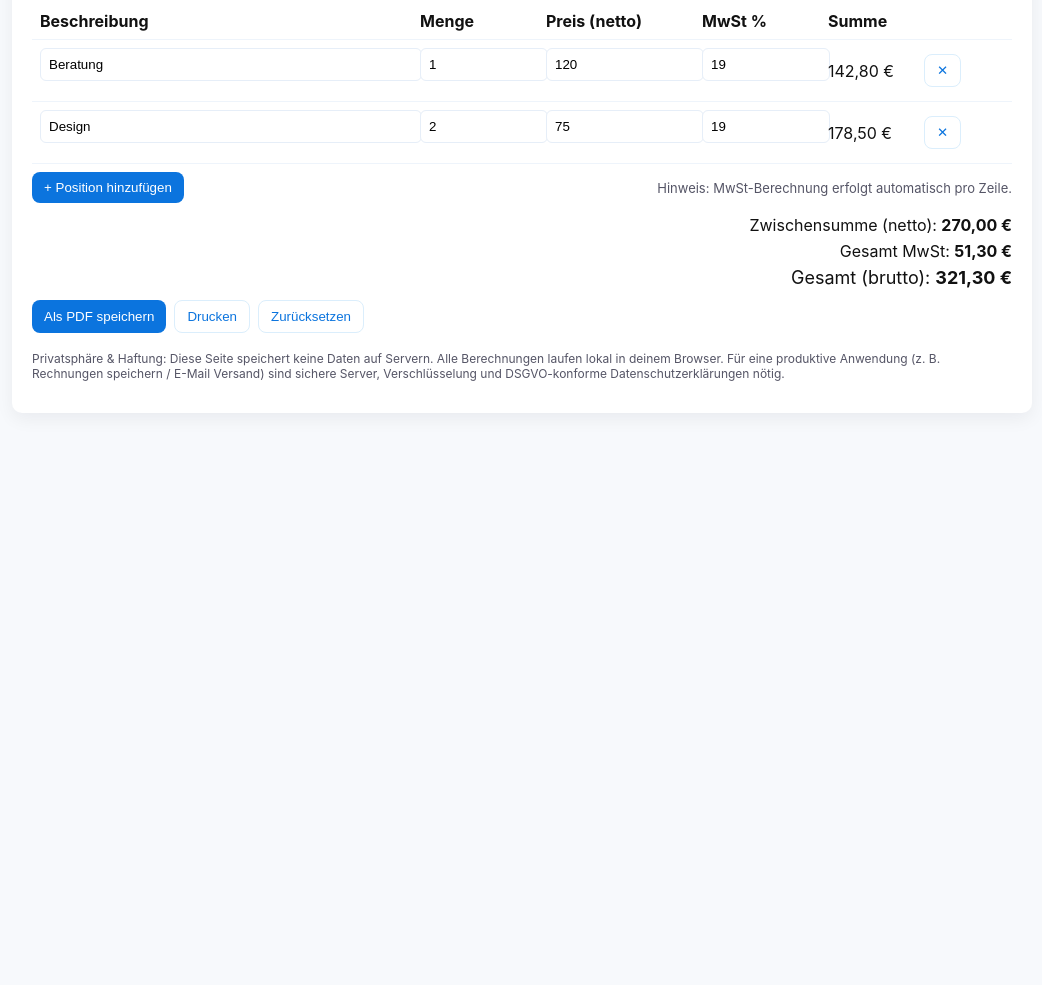
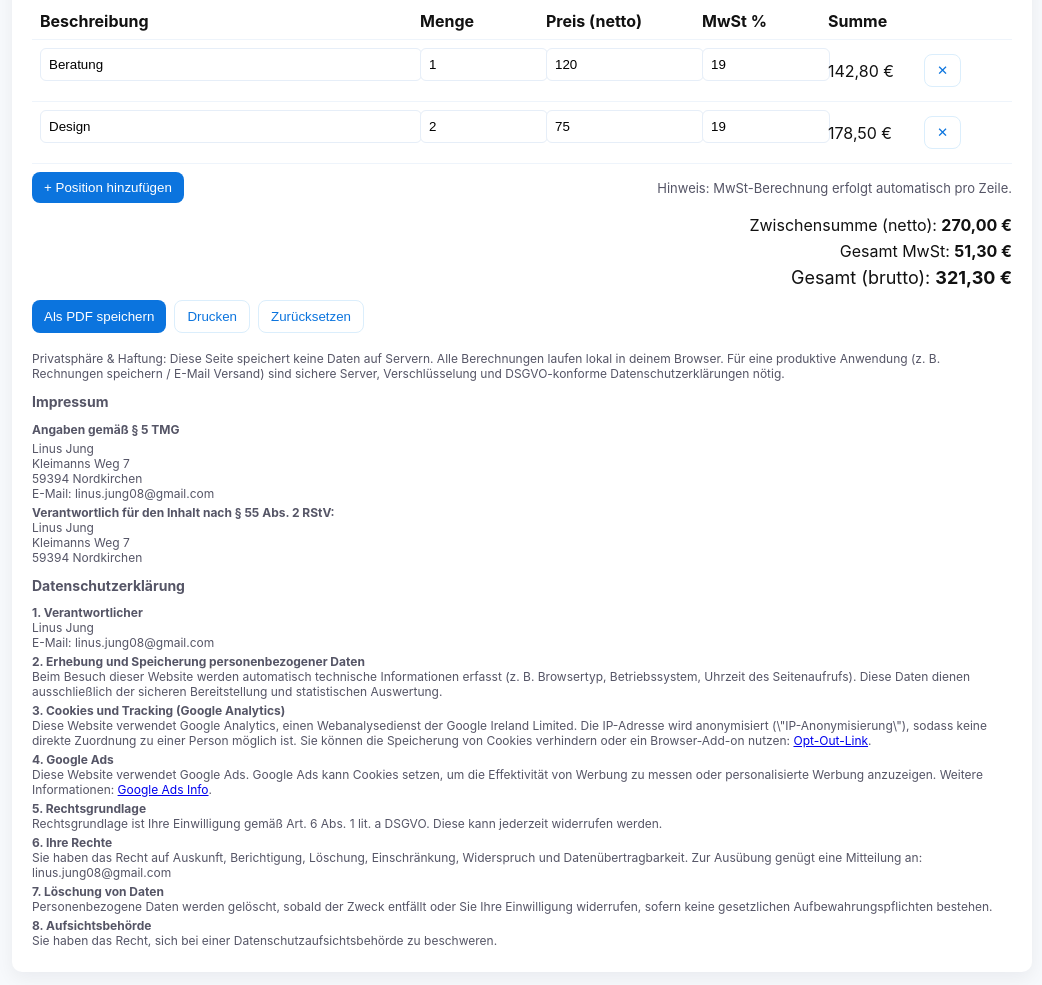
Before and after one commit to linusjung08/rechnungsgenerator, a plain HTML site: page invoice_generator.html in a window 1280 px wide. Shown: the part 269-1254 px from the top of the page, without its empty margins (118-1160 px from the left). Before the commit the page ends 800 px from the top, so only its background shows below. Drawn offline with Linux system fonts and the light colour scheme.

Commit message:
Update invoice_generator.html

```diff
--- a/invoice_generator.html
+++ b/invoice_generator.html
@@ -24,6 +24,8 @@
     .flex > *{flex:1}
     .small{font-size:13px}
     footer{margin-top:18px;font-size:12px;color:#556}
+    footer h2 {font-size:14px;margin-top:12px}
+    footer p {margin:4px 0}
   </style>
   <!-- html2pdf bundle for client-side PDF export -->
   <script src="https://cdnjs.cloudflare.com/ajax/libs/html2pdf.js/0.9.3/html2pdf.bundle.min.js"></script>
@@ -86,6 +88,43 @@
 
     <footer>
       <p>Privatsphäre &amp; Haftung: Diese Seite speichert keine Daten auf Servern. Alle Berechnungen laufen lokal in deinem Browser. Für eine produktive Anwendung (z. B. Rechnungen speichern / E-Mail Versand) sind sichere Server, Verschlüsselung und DSGVO-konforme Datenschutzerklärungen nötig.</p>
+
+      <h2>Impressum</h2>
+      <p><strong>Angaben gemäß § 5 TMG</strong></p>
+      <p>Linus Jung<br>
+      Kleimanns Weg 7<br>
+      59394 Nordkirchen<br>
+      E-Mail: linus.jung08@gmail.com</p>
+      <p><strong>Verantwortlich für den Inhalt nach § 55 Abs. 2 RStV:</strong><br>
+      Linus Jung<br>
+      Kleimanns Weg 7<br>
+      59394 Nordkirchen</p>
+
+      <h2>Datenschutzerklärung</h2>
+      <p><strong>1. Verantwortlicher</strong><br>
+      Linus Jung<br>
+      E-Mail: linus.jung08@gmail.com</p>
+
+      <p><strong>2. Erhebung und Speicherung personenbezogener Daten</strong><br>
+      Beim Besuch dieser Website werden automatisch technische Informationen erfasst (z. B. Browsertyp, Betriebssystem, Uhrzeit des Seitenaufrufs). Diese Daten dienen ausschließlich der sicheren Bereitstellung und statistischen Auswertung.</p>
+
+      <p><strong>3. Cookies und Tracking (Google Analytics)</strong><br>
+      Diese Website verwendet Google Analytics, einen Webanalysedienst der Google Ireland Limited. Die IP-Adresse wird anonymisiert (\"IP-Anonymisierung\"), sodass keine direkte Zuordnung zu einer Person möglich ist. Sie können die Speicherung von Cookies verhindern oder ein Browser-Add-on nutzen: <a href="https://tools.google.com/dlpage/gaoptout?hl=de" target="_blank">Opt-Out-Link</a>.</p>
+
+      <p><strong>4. Google Ads</strong><br>
+      Diese Website verwendet Google Ads. Google Ads kann Cookies setzen, um die Effektivität von Werbung zu messen oder personalisierte Werbung anzuzeigen. Weitere Informationen: <a href="https://policies.google.com/technologies/ads?hl=de" target="_blank">Google Ads Info</a>.</p>
+
+      <p><strong>5. Rechtsgrundlage</strong><br>
+      Rechtsgrundlage ist Ihre Einwilligung gemäß Art. 6 Abs. 1 lit. a DSGVO. Diese kann jederzeit widerrufen werden.</p>
+
+      <p><strong>6. Ihre Rechte</strong><br>
+      Sie haben das Recht auf Auskunft, Berichtigung, Löschung, Einschränkung, Widerspruch und Datenübertragbarkeit. Zur Ausübung genügt eine Mitteilung an: linus.jung08@gmail.com</p>
+
+      <p><strong>7. Löschung von Daten</strong><br>
+      Personenbezogene Daten werden gelöscht, sobald der Zweck entfällt oder Sie Ihre Einwilligung widerrufen, sofern keine gesetzlichen Aufbewahrungspflichten bestehen.</p>
+
+      <p><strong>8. Aufsichtsbehörde</strong><br>
+      Sie haben das Recht, sich bei einer Datenschutzaufsichtsbehörde zu beschweren.</p>
     </footer>
   </div>
 
@@ -144,23 +183,34 @@
       grandTotalEl.textContent = fmt(subtotal + taxTotal);
     }
 
-    // PDF export using html2pdf
+    // PDF export using html2pdf (fixed)
     document.getElementById('download-pdf').addEventListener('click', () => {
-      // build a printable clone with simplified styling
-      const el = document.getElementById('invoice-app');
+      const original = document.getElementById('invoice-app');
+      const clone = original.cloneNode(true);
+
+      // Buttons entfernen
+      clone.querySelectorAll('button').forEach(btn => btn.remove());
+
+      // Eingabefelder in Text umwandeln
+      clone.querySelectorAll('input').forEach(inp => {
+        const span = document.createElement('span');
+        span.textContent = inp.value;
+        inp.parentNode.replaceChild(span, inp);
+      });
+
       const opt = {
         margin:       0.4,
-        filename:     (document.getElementById('inv-no').value || 'invoice') + '.pdf',
+        filename:     (document.getElementById('inv-no').value || 'rechnung') + '.pdf',
         image:        { type: 'jpeg', quality: 0.98 },
         html2canvas:  { scale: 2, useCORS: true },
         jsPDF:        { unit: 'in', format: 'a4', orientation: 'portrait' }
       };
-      html2pdf().set(opt).from(el).save();
+
+      html2pdf().set(opt).from(clone).save();
     });
 
     // initialize
     (function(){
-      // set today's date
       const d = new Date();
       document.getElementById('date').value = d.toISOString().slice(0,10);
       addDefaultRows();
```
